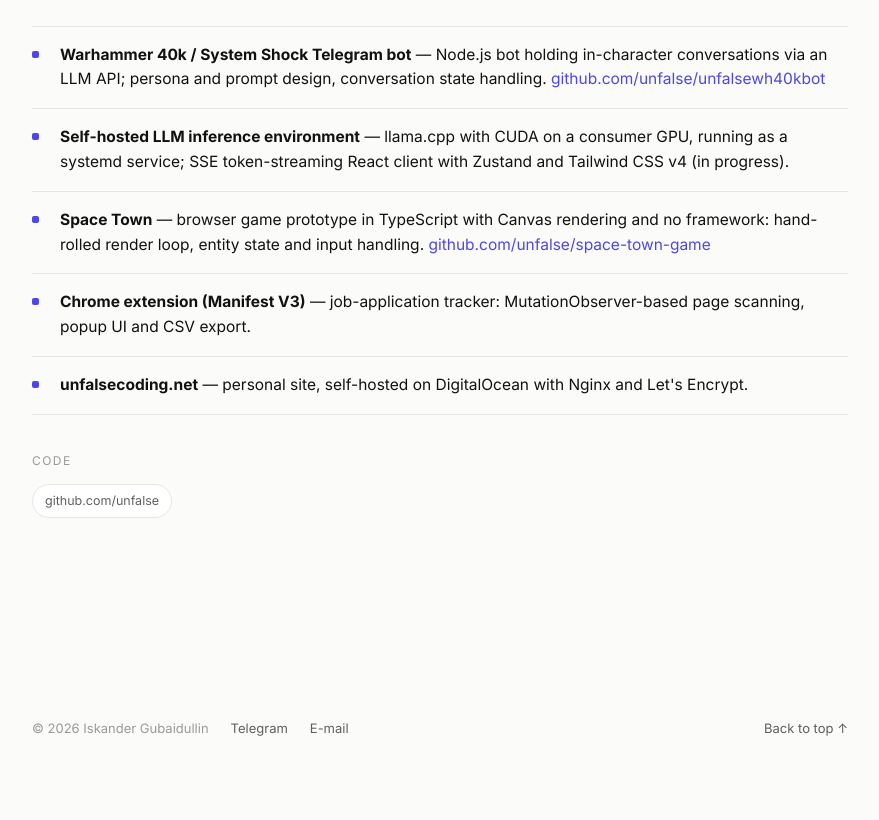
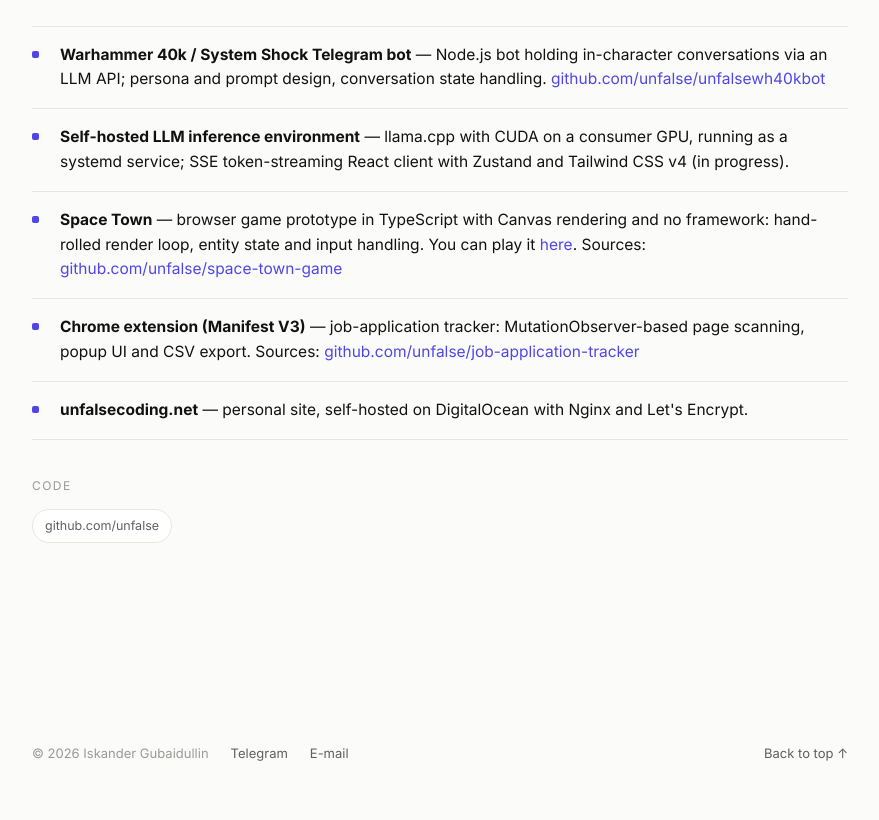
Before and after one commit to unfalse/homepage, a plain HTML site: page index.html in a window 1280 px wide. Shown: the part 6082-6902 px from the top of the page, without its empty margins (200-1079 px from the left). Before the commit the page ends 6877 px from the top, so only its background shows below. Drawn offline with Linux system fonts and the light colour scheme.

Commit message:
added a link to space town demo, and to a job tracker extension

```diff
--- a/index.html
+++ b/index.html
@@ -268,8 +268,9 @@ Used to working directly with customers and business analysts on requirements
             <ul class="work">
                 <li><strong>Warhammer 40k / System Shock Telegram bot</strong> — Node.js bot holding in-character conversations via an LLM API; persona and prompt design, conversation state handling. <a href="https://github.com/unfalse/unfalsewh40kbot" target="_blank" rel="noopener">github.com/unfalse/unfalsewh40kbot</a></li>
                 <li><strong>Self-hosted LLM inference environment</strong> — llama.cpp with CUDA on a consumer GPU, running as a systemd service; SSE token-streaming React client with Zustand and Tailwind CSS v4 (in progress).</li>
-                <li><strong>Space Town</strong> — browser game prototype in TypeScript with Canvas rendering and no framework: hand-rolled render loop, entity state and input handling. <a href="https://github.com/unfalse/space-town-game" target="_blank" rel="noopener">github.com/unfalse/space-town-game</a></li>
-                <li><strong>Chrome extension (Manifest V3)</strong> — job-application tracker: MutationObserver-based page scanning, popup UI and CSV export.</li>
+                <li><strong>Space Town</strong> — browser game prototype in TypeScript with Canvas rendering and no framework: hand-rolled render loop, entity state and input handling.
+                    You can play it <a href="https://st.unfalsecoding.net" target="_blank" rel="noopener">here</a>. Sources: <a href="https://github.com/unfalse/space-town-game" target="_blank" rel="noopener">github.com/unfalse/space-town-game</a></li>
+                <li><strong>Chrome extension (Manifest V3)</strong> — job-application tracker: MutationObserver-based page scanning, popup UI and CSV export. Sources: <a href="https://github.com/unfalse/job-application-tracker" target="_blank" rel="noopener">github.com/unfalse/job-application-tracker</a></li>
                 <li><strong>unfalsecoding.net</strong> — personal site, self-hosted on DigitalOcean with Nginx and Let's Encrypt.</li>
             </ul>
             <p class="tags-label">Code</p>
```
